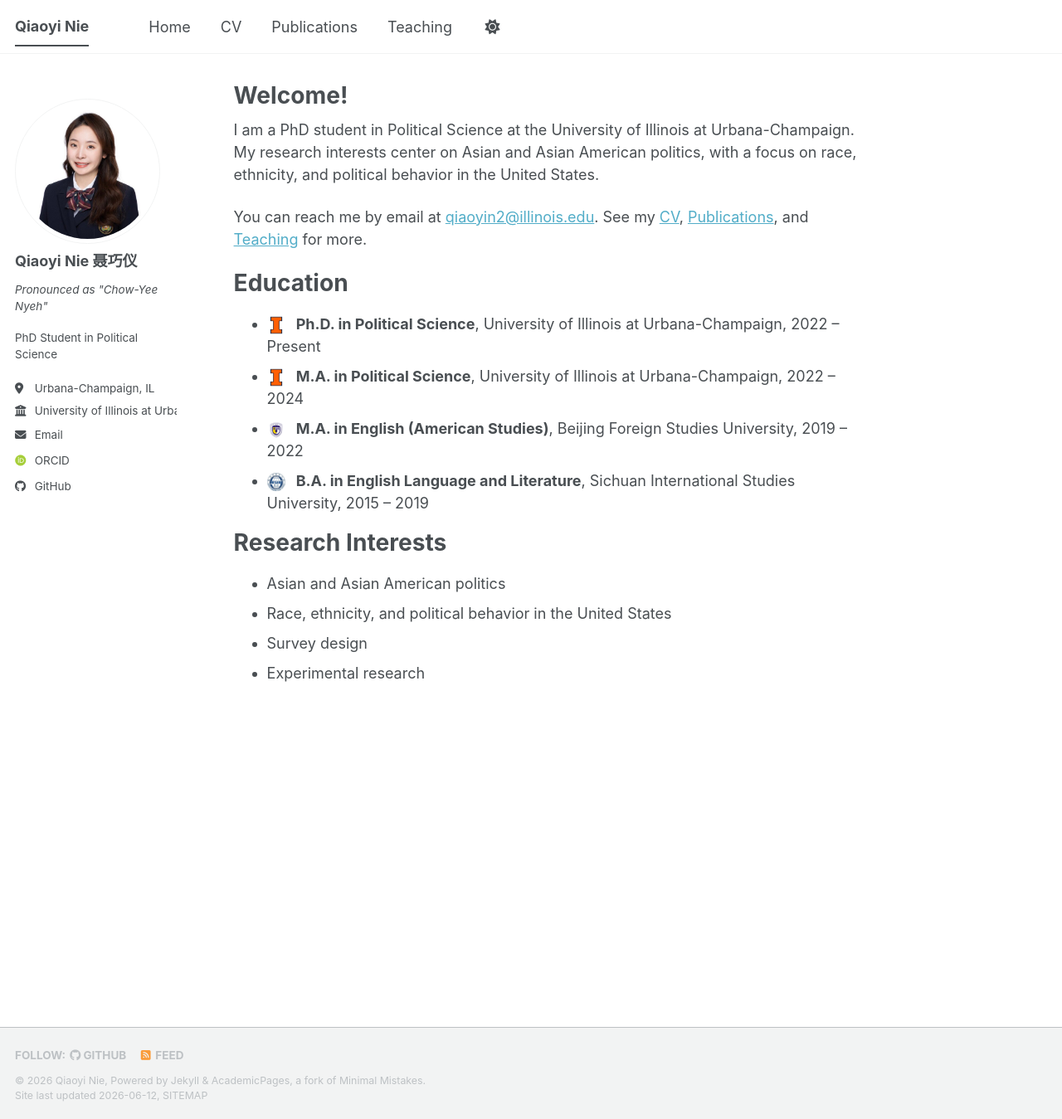
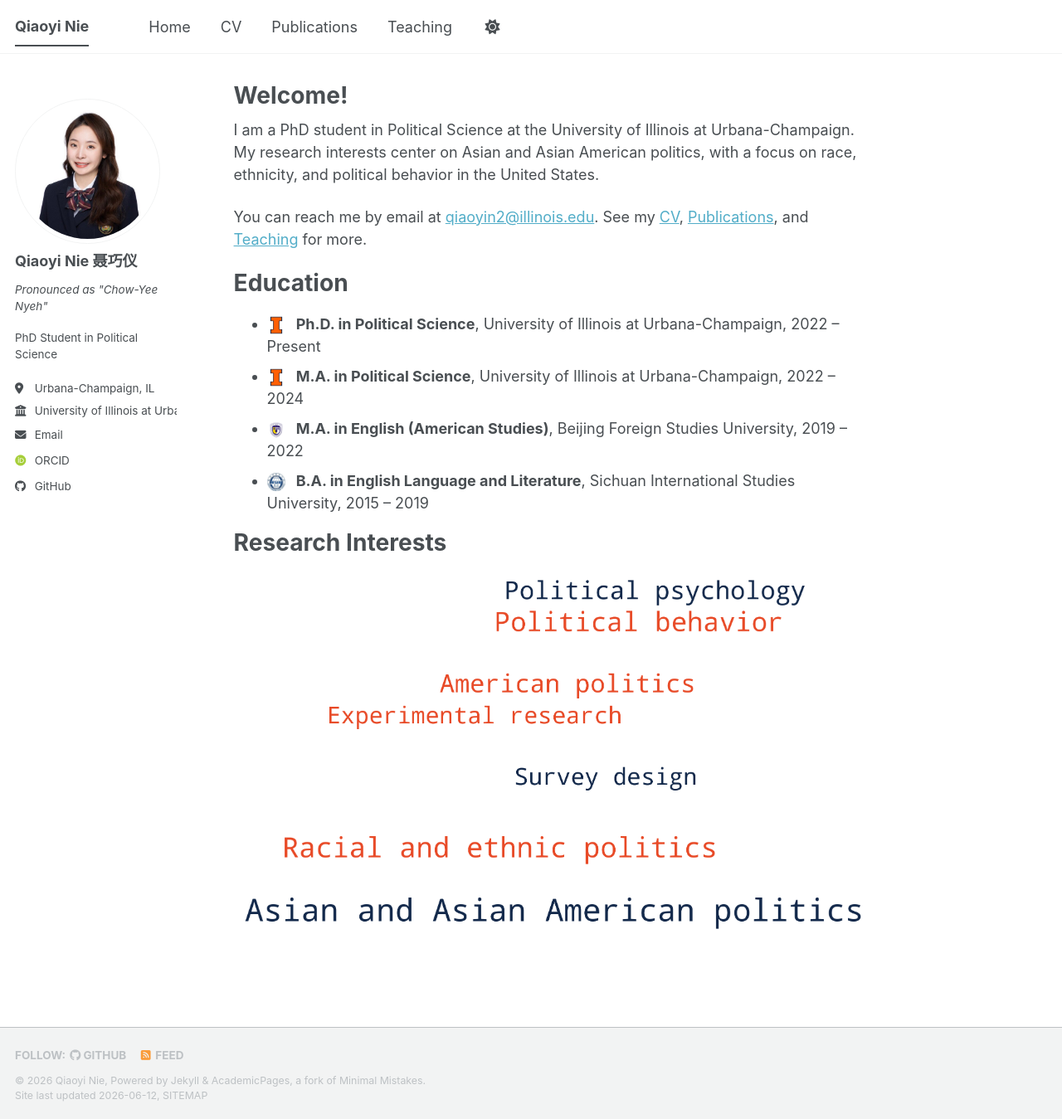
Before and after one commit to QiaoyiNie/qiaoyinie.github.io, a Jekyll site: the page built from _pages/about.md, in a window 1280 px wide and 1349 px high. Shown: the whole window at 83% size. Built offline with Jekyll 4.4.1, drawn with Linux system fonts in a browser that asks for light colours; some web fonts are replaced; a script bundle is joined from its source files by our own code; library files that are not in the unit come from our copies.

Commit message:
Add research interests word cloud (UIUC colors) (#12)
Co-authored-by: Claude <noreply@anthropic.com>

```diff
--- a/_pages/about.md
+++ b/_pages/about.md
@@ -20,7 +20,4 @@ Education
 
 Research Interests
 ======
-- Asian and Asian American politics
-- Race, ethnicity, and political behavior in the United States
-- Survey design
-- Experimental research
+<img src="/images/research-wordcloud.png" alt="Research interests: Asian and Asian American politics; Racial and ethnic politics; Political behavior; Political psychology; American politics; Survey design; Experimental research" style="max-width:100%; height:auto;">
```
Also changed, not shown: images/research-wordcloud.png (added).
